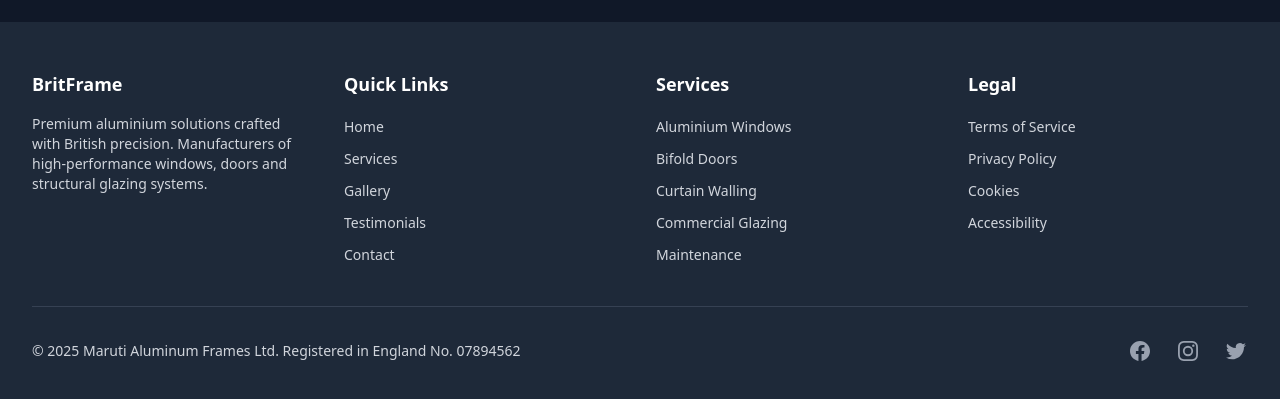
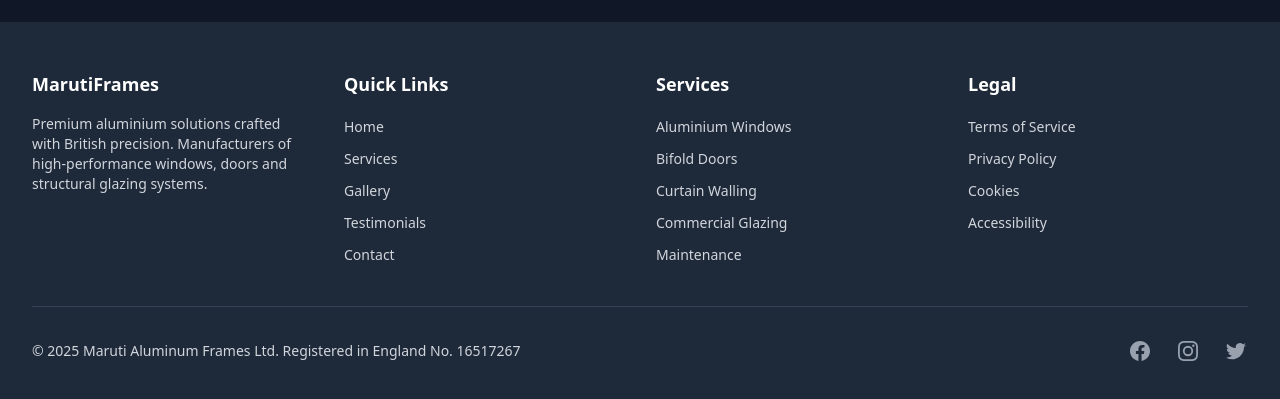
Before and after one commit to deepvanapariya/MarutiFrames, an Angular app: page / in a window 1280 px wide. Shown: the part 2182-2581 px from the top of the page. Built offline with nearby package versions, Linux system fonts and the light colour scheme.

Commit message:
Compnay no updated

```diff
--- a/src/app/components/footer/footer.component.html
+++ b/src/app/components/footer/footer.component.html
@@ -2,7 +2,7 @@
     <div class="max-w-7xl mx-auto px-4 sm:px-6 lg:px-8 py-12">
         <div class="grid grid-cols-1 md:grid-cols-4 gap-8">
             <div>
-                <h3 class="text-white text-lg font-semibold mb-4">BritFrame</h3>
+                <h3 class="text-white text-lg font-semibold mb-4">MarutiFrames</h3>
                 <p class="text-sm">Premium aluminium solutions crafted with British precision. Manufacturers
                     of high-performance windows, doors and structural glazing systems.</p>
             </div>
@@ -49,7 +49,7 @@
         <div class="border-t border-gray-700 mt-10 pt-8 flex flex-col md:flex-row justify-between items-center">
             <p class="text-sm order-2 md:order-1 mt-4 md:mt-0">&copy; 2025 Maruti Aluminum Frames Ltd.
                 Registered
-                in England No. 07894562</p>
+                in England No. 16517267</p>
 
             <div class="flex space-x-6 order-1 md:order-2">
                 <a href="#" class="text-gray-400 hover:text-amber-400">
```
